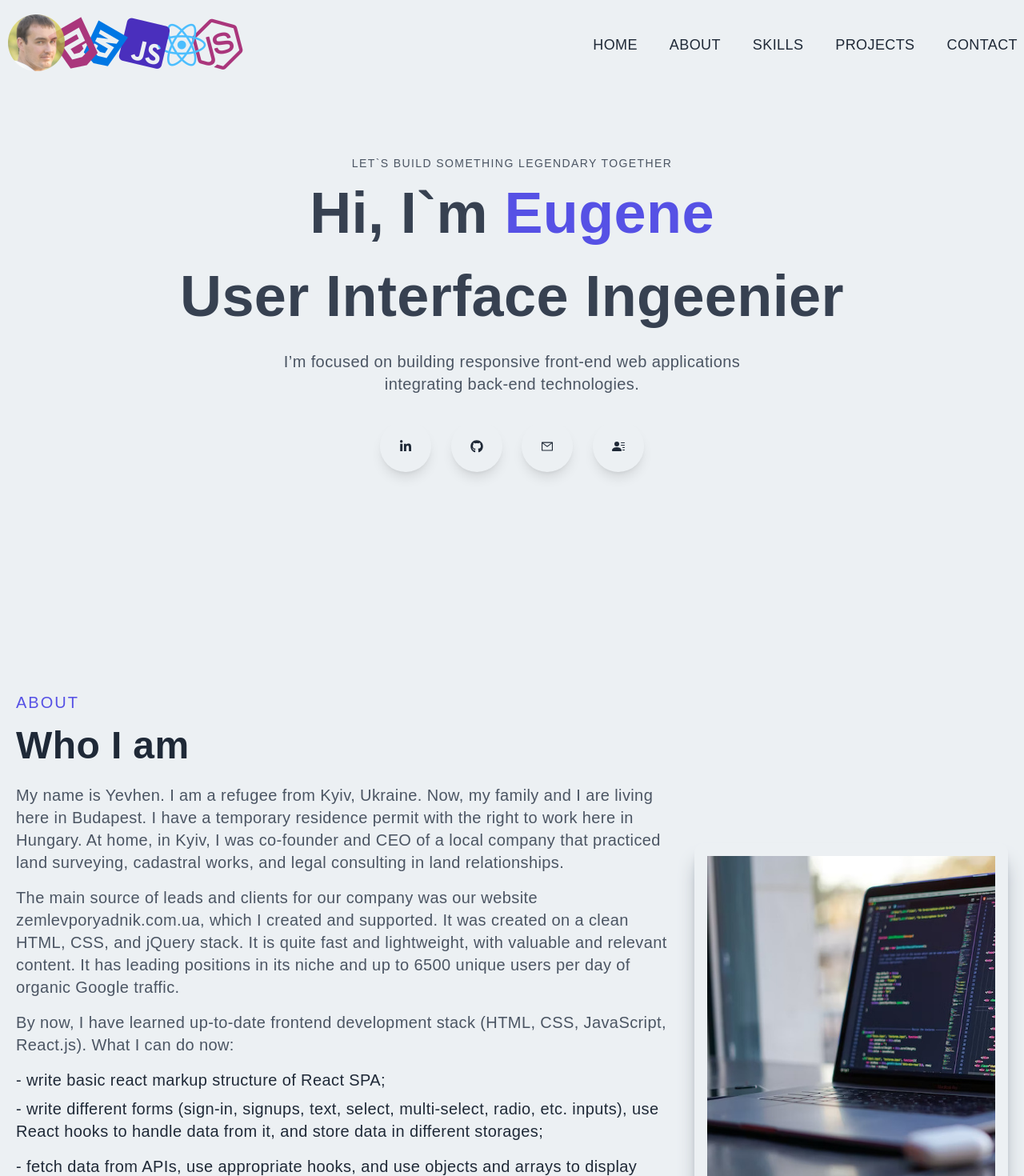
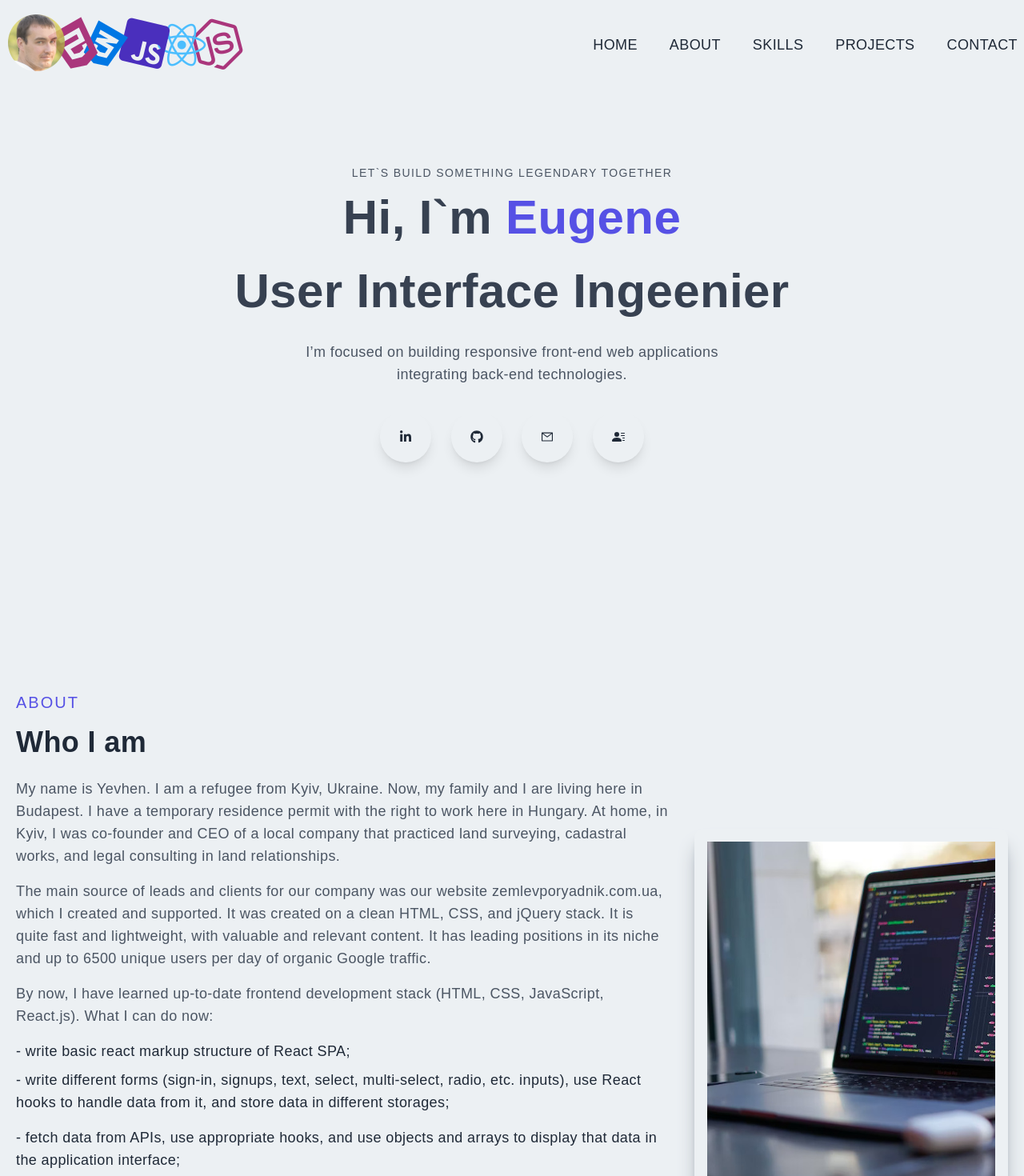
Before and after one commit to Eugene015/nextjs-portfolio, a Next.js app: page / in a window 1280 px wide. Shown: the top 1470 px of the page at 80% size. Built offline with nearby package versions, Linux system fonts and the light colour scheme.

Commit message:
css fixes

```diff
--- a/styles/globals.css
+++ b/styles/globals.css
@@ -23,19 +23,19 @@ html {
   }
 
   h1 {
-    @apply text-5xl sm:text-6xl md:text-7xl;
+    @apply text-4xl sm:text-5xl md:text-6xl;
   }
 
   h2 {
-    @apply text-4xl sm:text-5xl;
+    @apply text-3xl sm:text-4xl;
   }
 
   p {
-    @apply text-gray-600 text-xl;
+    @apply text-gray-600 text-lg;
   }
 
   li {
-    @apply text-xl cursor-pointer;
+    @apply text-lg cursor-pointer;
   }
 
   button {
```
Also changed, not shown: public/assets/skills/aws.png (added).
